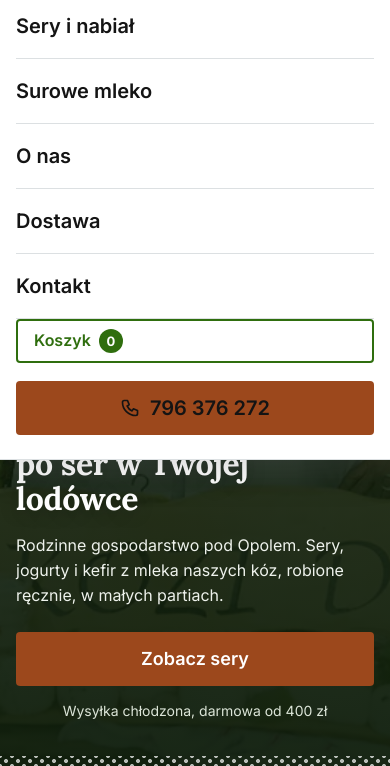
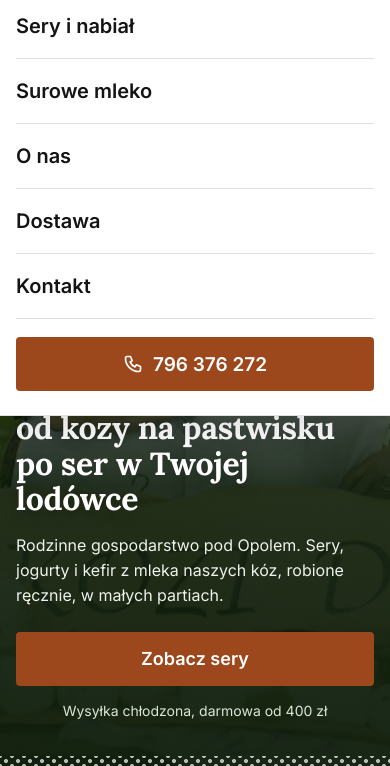
Before and after one commit to Disaster26/kozidar-koncepcja, a plain HTML site: page index.html in a window 390 px wide. Both pictures are taken after a click on the button 351 px from the left and 32 px from the top of the page. Shown: the part 78-844 px from the top of the page. Drawn offline with Linux system fonts and the light colour scheme.

Commit message:
Menu mobilne: bez podwójnego koszyka

```diff
--- a/index.html
+++ b/index.html
@@ -60,7 +60,8 @@ button{font:inherit;color:inherit}
  .menu a{padding:16px 0;font-size:20px;border-bottom:1px solid var(--line)}
  .menu a.on{background:none;box-shadow:inset 4px 0 0 var(--rdza);padding-left:14px}
  .menu .tel{margin-top:18px;border:0}
- .menu>.kosz{display:none}
+ .menu>a.kosz{display:none}
+ .menu a.tel{color:#fff;justify-content:center;padding:0 30px;font-size:19px}
  .acts{display:flex;gap:8px;align-items:center}
  .acts .kosz{min-height:46px;padding:0 12px}
  .burger{display:inline-flex;align-items:center;justify-content:center;width:46px;height:46px;border:1px solid var(--line);border-radius:4px;background:#fff;cursor:pointer}
```
